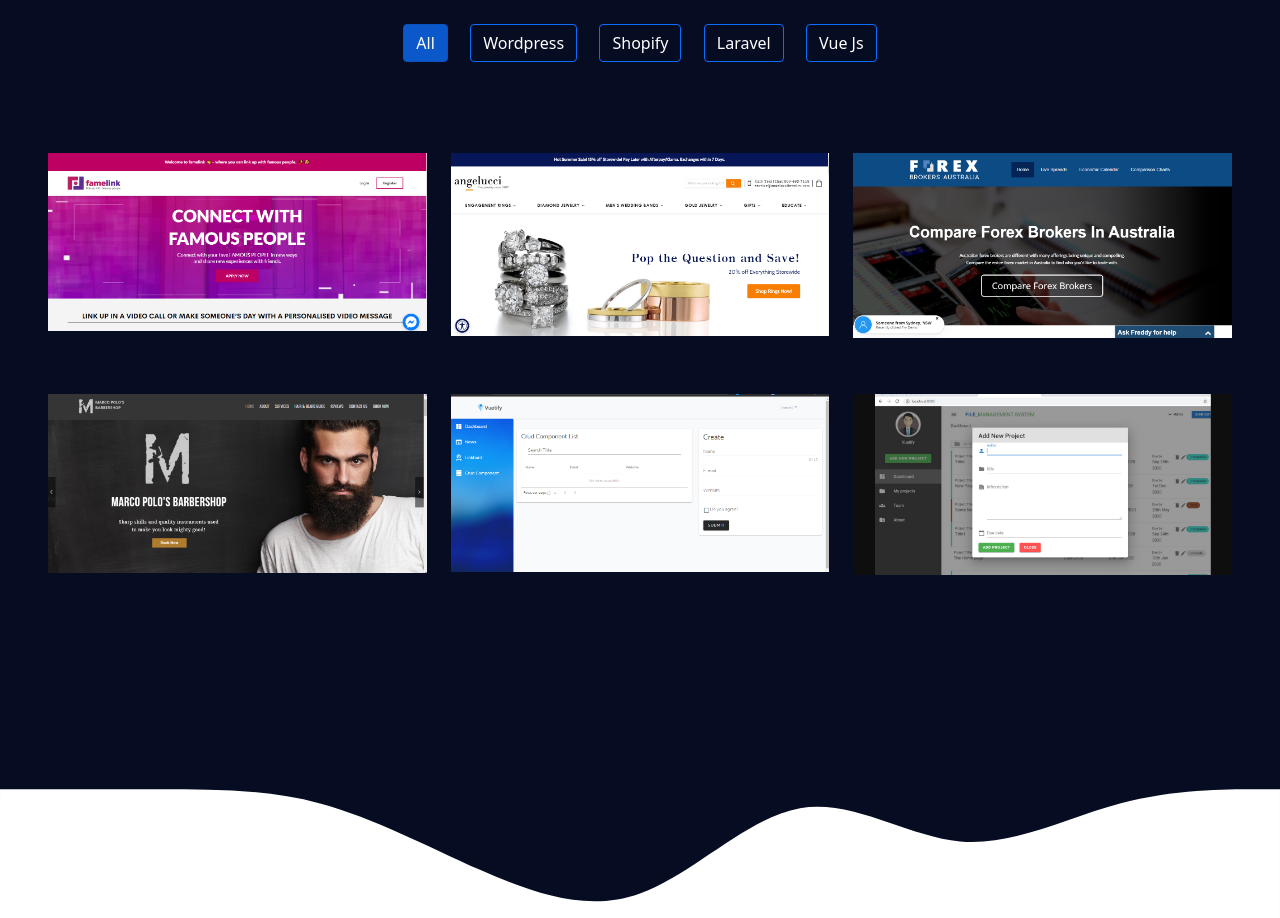
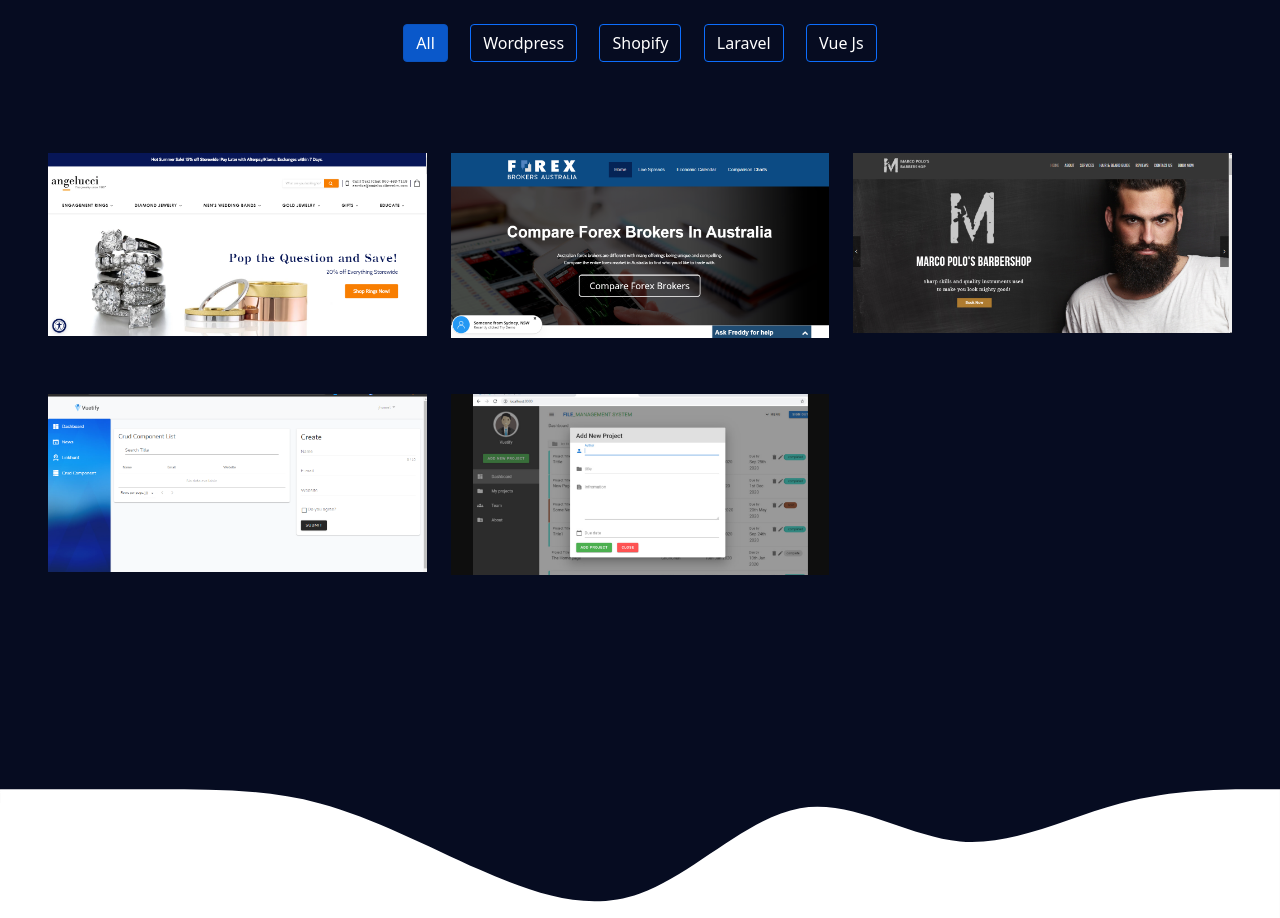
Before and after one commit to punisher08/finalportfolio, a website: page index.html in a window 1280 px wide. Shown: the part 5086-6004 px from the top of the page. Drawn offline with nearby package versions, Linux system fonts and the light colour scheme.

Commit message:
Update index.html

```diff
--- a/index.html
+++ b/index.html
@@ -398,10 +398,10 @@
   <!--  -->
   <div class="card-list">
     <div class="row list-of-projects" id="list-projects">
-      <div class="col-md-4 wordpress">
+<!--       <div class="col-md-4 wordpress">
         <img src="assets/images/portfolio/famelink.png" alt="" class="img-fluid">
           <a href="https://famelink.co.uk/" target="_blank">https://famelink.co.uk/</a>
-        </div>
+        </div> -->
         <div class="shopify col-md-4">
           <img src="assets/images/portfolio/angelluccy.png" alt="" class="img-fluid">
           <a href="https://angeluccijewelry.com//" target="_blank">https://angeluccijewelry.com/</a>
```
